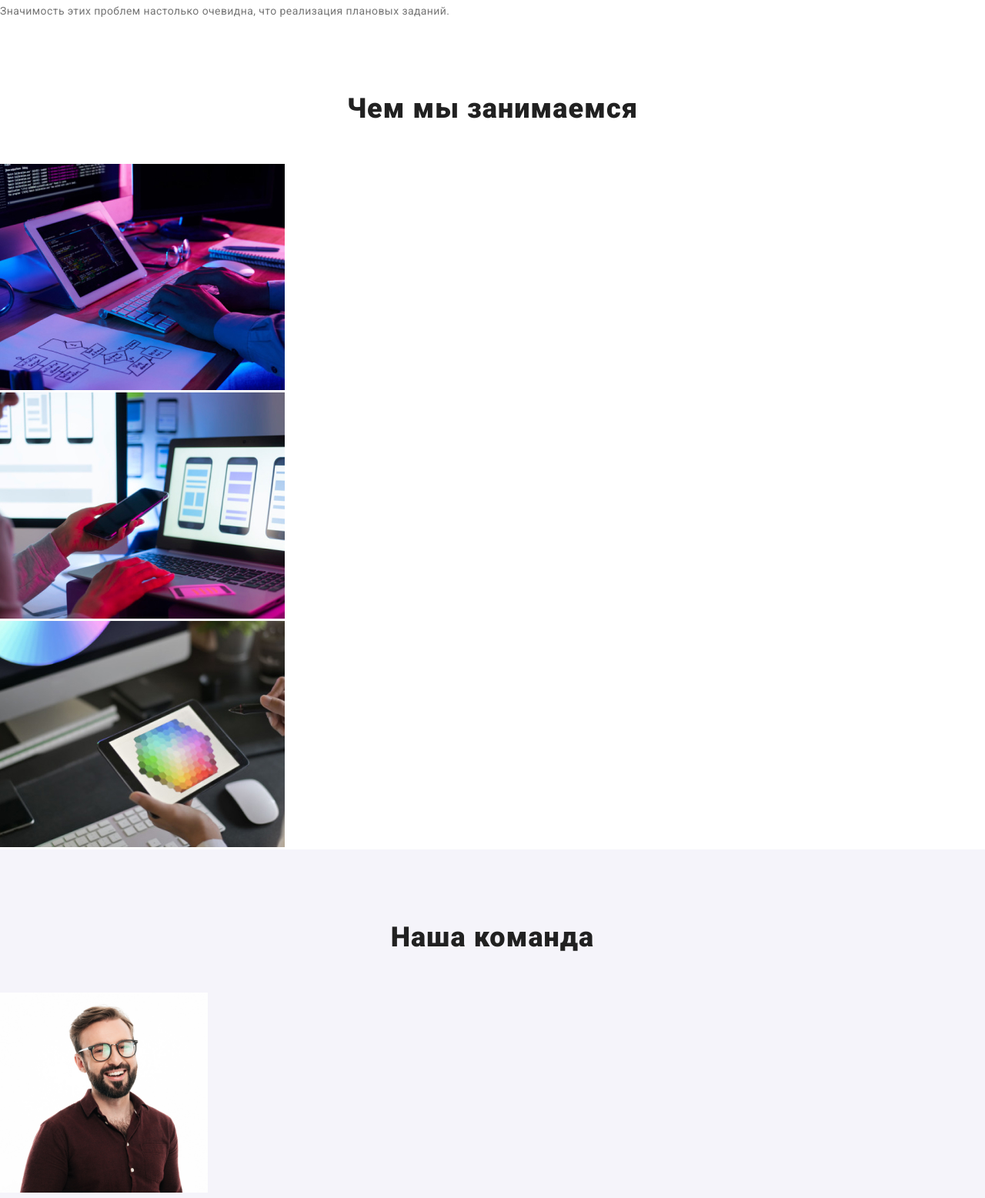
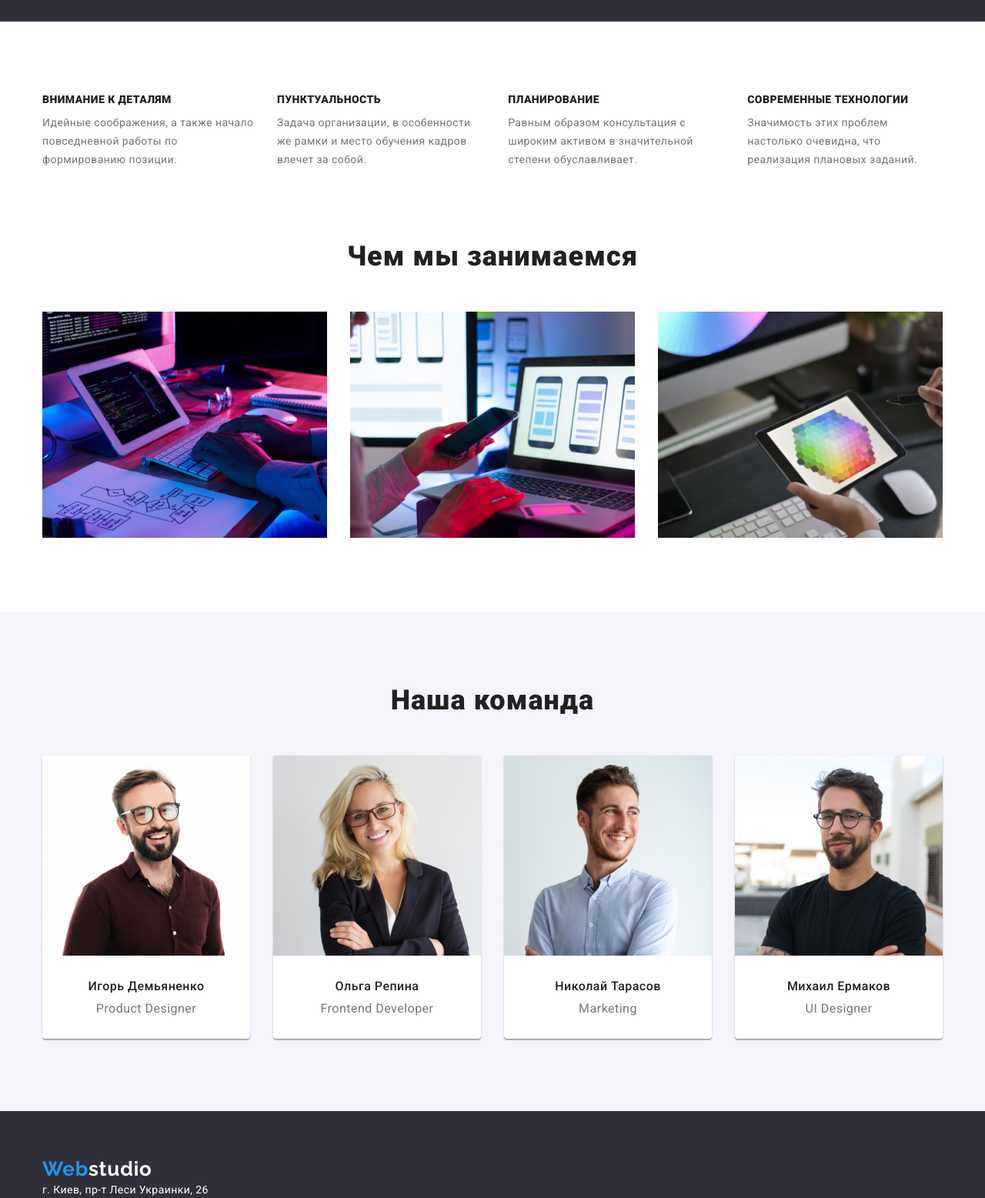
Before and after one commit to makslusak/goit-markup-hw-03, a plain HTML site: page index.html in a window 1280 px wide. Shown: the part 659-2216 px from the top of the page at 77% size. Drawn offline with nearby package versions, Linux system fonts and the light colour scheme.

Commit message:
Позиціонування головної сторінки

```diff
--- a/index.html
+++ b/index.html
@@ -51,9 +51,9 @@
                 <button type="button" class="hero__button">Заказать услугу</button>
             </section>
             <!--Hilites========================================== -->
-            <section>
+            <section class="section">
                 <h2 class="hilites__main-title">Отличия</h2>
-                <ul class="lists hilites__list">
+                <ul class="lists hilites__list container">
                     <li class="hilites__item">
                         <h3 class="hilites__title">Внимание к деталям</h3>
                         <p class="par hilites__par">
@@ -61,21 +61,21 @@
                             позиции.
                         </p>
                     </li>
-                    <li class="hilites-item">
+                    <li class="hilites__item">
                         <h3 class="hilites__title">Пунктуальность</h3>
                         <p class="par hilites__par">
                             Задача организации, в особенности же рамки и место обучения кадров
                             влечет за собой.
                         </p>
                     </li>
-                    <li class="hilites-item">
+                    <li class="hilites__item">
                         <h3 class="hilites__title">Планирование</h3>
                         <p class="par hilites__par">
                             Равным образом консультация с широким активом в значительной степени
                             обуславливает.
                         </p>
                     </li>
-                    <li class="hilites-item">
+                    <li class="hilites__item">
                         <h3 class="hilites__title">Современные технологии</h3>
                         <p class="par hilites__par">
                             Значимость этих проблем настолько очевидна, что реализация плановых
@@ -85,7 +85,7 @@
                 </ul>
             </section>
             <!--Tasks========================================== -->
-            <section class="tasks">
+            <section class="tasks container">
                 <h2 class="tasks__title titles">Чем мы занимаемся</h2>
                 <ul class="tasks__list lists">
                     <li class="tasks__item">
@@ -100,30 +100,40 @@
                 </ul>
             </section>
             <!--Team============================================ -->
-            <section class="team__section">
+            <section class="team__section section">
+                <div class="container">
                     <h2 class="team__title titles">Наша команда</h2>
                     <ul class="lists team__list">
                         <li class="team__item">
-                        <img src="./images/img(2).jpg" alt="Дизайнер" width="270"/>
+                            <img class="team__img" src="./images/img(2).jpg" alt="Дизайнер" width="270"/>
+                            <div class="team__card">
                                 <h3 class="team__member">Игорь Демьяненко</h3>
                                 <p class="par team__member-position" lang="en">Product Designer</p>
+                            </div>
                         </li>
                         <li class="team__item">
-                        <img src="./images/img(3).jpg" alt="Разработчик" width="270"/>
+                            <img class="team__img" src="./images/img(3).jpg" alt="Разработчик" width="270"/>
+                            <div class="team__card">
                                 <h3 class="team__member">Ольга Репина</h3>
                                 <p class="par team__member-position" lang="en">Frontend Developer</p>
+                            </div>
                         </li>
                         <li class="team__item">
-                        <img src="./images/img(4).jpg" alt="Маркетолог" width="270"/>
+                            <img class="team__img" src="./images/img(4).jpg" alt="Маркетолог" width="270"/>
+                            <div class="team__card">
                                 <h3 class="team__member">Николай Тарасов</h3>
                                 <p class="par team__member-position" lang="en">Marketing</p>
+                            </div>
                         </li>
                         <li class="team__item">
-                        <img src="./images/img(5).jpg" alt="Дизайнер" width="270"/>
+                            <img class="team__img" src="./images/img(5).jpg" alt="Дизайнер" width="270"/>
+                            <div class="team__card">
                                 <h3 class="team__member">Михаил Ермаков</h3>
                                 <p class="par team__member-position" lang="en">UI Designer</p>
+                            </div>
                         </li>
                     </ul>
+                </div>
             </section>
         </main>
         <!--Footer=========================================== -->
--- a/styles/style.css
+++ b/styles/style.css
@@ -170,6 +170,7 @@ ul {
 /* Order service========================= */
 
 .hero {
+    padding: 200px 0px 200px 0px;
     background-color: var(--footer-color);
 }
 
@@ -181,8 +182,7 @@ ul {
     letter-spacing: 0.06em;
     text-transform: uppercase;
     color: var(--white-color);
-    padding: 200px 0px 30px 0px;
-    margin: 0;
+    margin: 0px 0px 30px 0px;
 }
 
 .hero__button {
@@ -200,6 +200,8 @@ ul {
     letter-spacing: 0.06em;
     box-shadow: 0px 4px 4px rgba(0, 0, 0, 0.15);
     transition: all 0.3s ease-out;
+    display: block;
+    margin: 0 auto;
 }
 
 .hero__button:hover, .hero__button:focus {
@@ -217,6 +219,14 @@ ul {
 
 .hilites__main-title {
     display: none;
+}
+
+.hilites__list {
+    display: flex;
+}
+
+.hilites__item:not(:last-child) {
+    margin-right: 30px;
 }
 
 .hilites__title {
@@ -245,14 +255,41 @@ ul {
     text-align: center;
     letter-spacing: 0.03em;
     color: var(--titles-color);
-    padding: 94px 0px 50px 0px;
+    padding: 0px 0px 50px 0px;
     margin: 0;
+}
+
+.tasks__list {
+    display: flex;
+    justify-content: space-between;
+    padding-bottom: 94px;
+
 }
 
 /* Team================================ */
 
 .team__section {
     background-color: var(--grey-color);
+}
+
+.team__list {
+    display: flex;
+    justify-content: space-between;
+}
+
+.team__item {
+    background-color: var(--white-color);
+    box-shadow: 0px 1px 3px rgba(0, 0, 0, 0.12), 0px 1px 1px rgba(0, 0, 0, 0.14), 0px 2px 1px rgba(0, 0, 0, 0.2);
+    border-radius: 0px 0px 4px 4px;
+}
+
+.team__img {
+    display: block;
+}
+
+.team__card {
+    padding: 30px 0;
+
 }
 
 .team__member {
@@ -262,7 +299,7 @@ ul {
     text-align: center;
     letter-spacing: 0.03em;
     color: var(--titles-color);
-    margin: 30px 0px 10px 0px;
+    margin: 0px 0px 10px 0px;
 
 }
 
```
Lines whose indentation alone changed are shown as unchanged.
